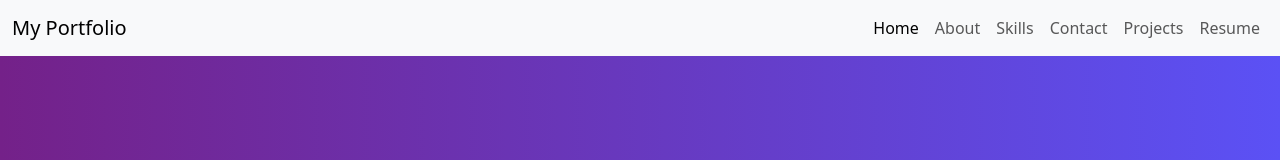
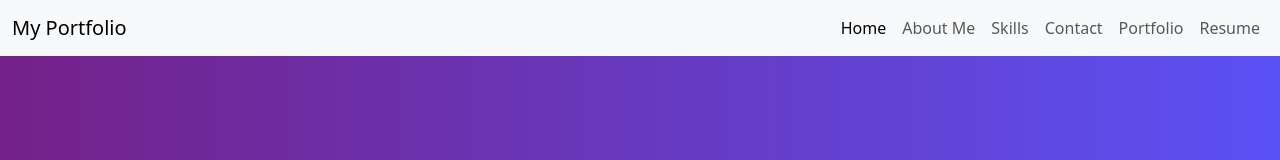
Before and after one commit to emjkenz/React-Portfolio, a React (Create React App) app: page / in a window 1280 px wide. Shown: the top 160 px of the page. Built offline with nearby package versions, Linux system fonts and the light colour scheme.

Commit message:
Renamed Project to Portfolio

```diff
--- a/src/Components/Header.jsx
+++ b/src/Components/Header.jsx
@@ -8,8 +8,8 @@ const links = [
         url: 'home',
     },
     {
-        name: 'About',
-        url: 'about',
+        name: 'About Me',
+        url: 'about-me',
     },
     {
         name: 'Skills',
@@ -20,8 +20,8 @@ const links = [
         url: 'contact',
     },
     {
-        name: 'Projects',
-        url: 'projects',
+        name: 'Portfolio',
+        url: 'portfolio',
     },
     {
         name: 'Resume',
--- a/src/Components/Page.css
+++ b/src/Components/Page.css
@@ -23,7 +23,7 @@
     color: #fff;
 }
 
-.projects-page {
+.portfolio-page {
     background: linear-gradient(to left, #682195, #d432d6);
     color: #fff;
 }
--- a/src/Components/Page.jsx
+++ b/src/Components/Page.jsx
@@ -2,7 +2,7 @@ import NotFound from "../Pages/404";
 import About from "../Pages/About";
 import Contact from "../Pages/Contact";
 import Home from "../Pages/Home";
-import Projects from "../Pages/Projects";
+import Portfolio from "../Pages/Portfolio";
 import Skills from "../Pages/Skills";
 import Resume from "../Pages/Resume";
 import './Page.css';
@@ -11,14 +11,14 @@ const PagePicker = ({page}) => {
     switch (page) {
         case 'home':
             return <Home />
-        case 'about':
+        case 'about-me':
             return <About />
         case 'skills':
             return <Skills />
         case 'contact':
             return <Contact />
-        case 'projects':
-            return <Projects />
+        case 'portfolio':
+            return <Portfolio />
         case 'resume':
             return <Resume />
         default:
--- a/src/Pages/Projects.jsx
+++ b/src/Pages/Portfolio.jsx
@@ -2,8 +2,8 @@ import ChoiceCuts from '../Images/choicecutsimage.png'
 import MyMovieSearch from '../Images/mymoviesearch.gif'
 import PreWork from '../Images/code.jpg'
 import Homework from '../Images/seo.jpg'
-import Portfolio from '../Images/motivational.jpg'
-import './Project.css';
+import MyPortfolio from '../Images/motivational.jpg'
+import './Portfolio.css';
 
 const allProjects = [
     {
@@ -39,18 +39,18 @@ const allProjects = [
         description: 'The HTML version of this website',
         url: 'https://github.com/emjkenz/my-portfolio',
         button: 'Read More',
-        image: Portfolio,
+        image: MyPortfolio,
     },
 ]
 
-const Projects = () => {
+const Portfolio = () => {
     return (
         <div className="row">
             <div className="col">
                 <div className="container">
                     <div className="row">
                         <div className="col project">
-                            <h1>My Projects</h1>
+                            <h1>My Portfolio</h1>
                             <div className='article-container'>
                                 {allProjects.map(project =>
                                     <article style={{ backgroundImage: `url(${project.image})` }}>
@@ -70,4 +70,4 @@ const Projects = () => {
     );
 }
 
-export default Projects;
+export default Portfolio;
```
Also changed, not shown: src/Pages/Portfolio.css (renamed from src/Pages/Project.css).
